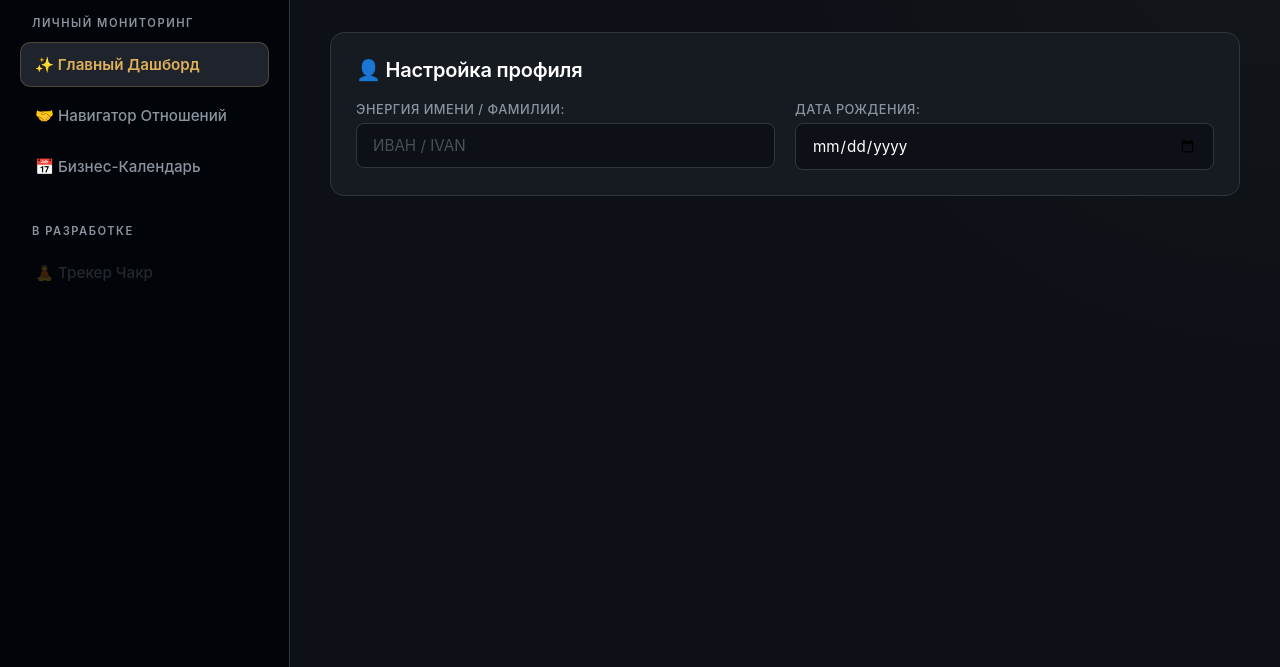
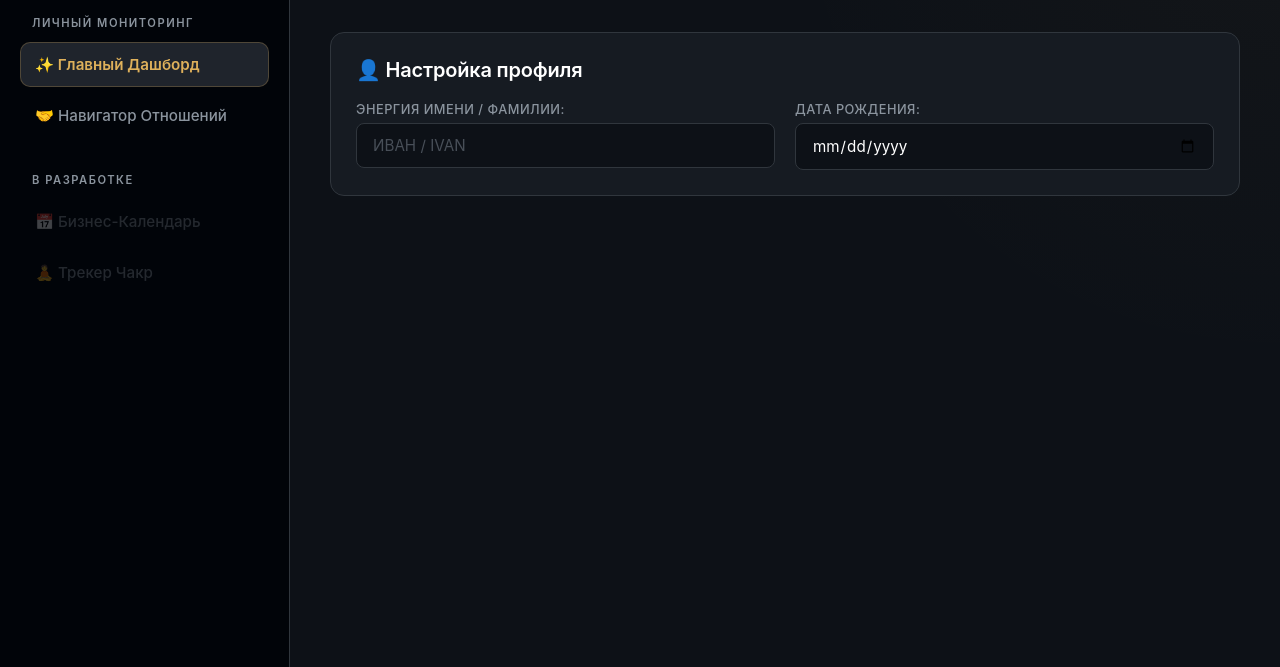
Before and after one commit to andrumahsv-netizen/vedic-numerology, a plain HTML site: page index.html in a window 1280 px wide. Shown: the part 133-800 px from the top of the page. Drawn offline with nearby package versions, Linux system fonts and the light colour scheme.

Commit message:
Update index.html

```diff
--- a/index.html
+++ b/index.html
@@ -17,10 +17,10 @@
             <div class="menu-title">Личный мониторинг</div>
             <button class="menu-btn active" data-space="dashSpace">✨ Главный Дашборд</button>
             <button class="menu-btn" data-space="relationsSpace">🤝 Навигатор Отношений</button>
-            <button class="menu-btn" data-space="calendarTab">📅 Бизнес-Календарь</button>
         </div>
         <div class="menu-group">
             <div class="menu-title">В разработке</div>
+            <button class="menu-btn disabled" disabled>📅 Бизнес-Календарь</button> <!-- class="menu-btn" data-space="calendarTab" -->
             <button class="menu-btn disabled" disabled>🧘 Трекер Чакр</button>
         </div>
     </div>
```
